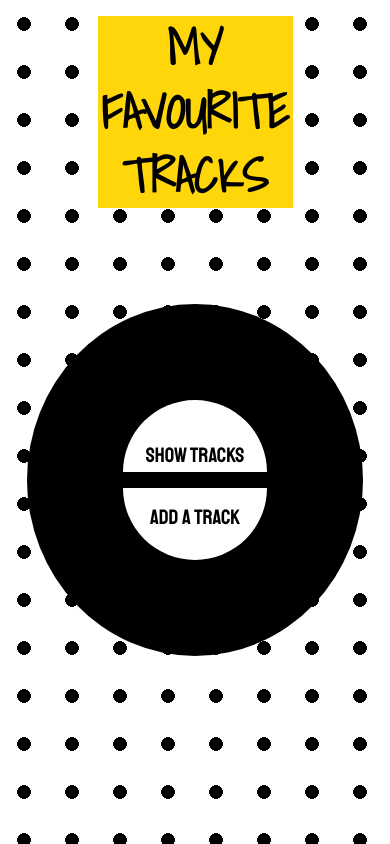
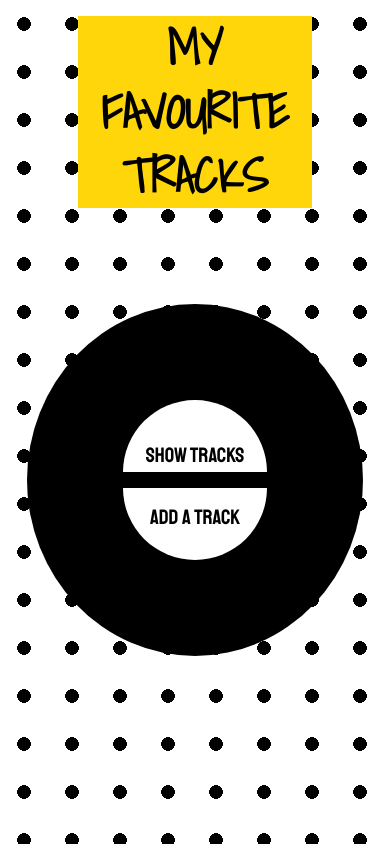
Before and after one commit to n-a-z-a/full-stack-project_front-end, a React (Create React App) app: page / in a window 390 px wide. Built offline with nearby package versions, Linux system fonts and the light colour scheme; no server answers.

Commit message:
change to home heading style for mobile

```diff
--- a/src/containers/Home/Home.scss
+++ b/src/containers/Home/Home.scss
@@ -46,6 +46,7 @@
         flex-direction: column;
 
         &__heading {
+            width:60%;
             font-size: 3rem;
             line-height: 4rem;
         }
```
